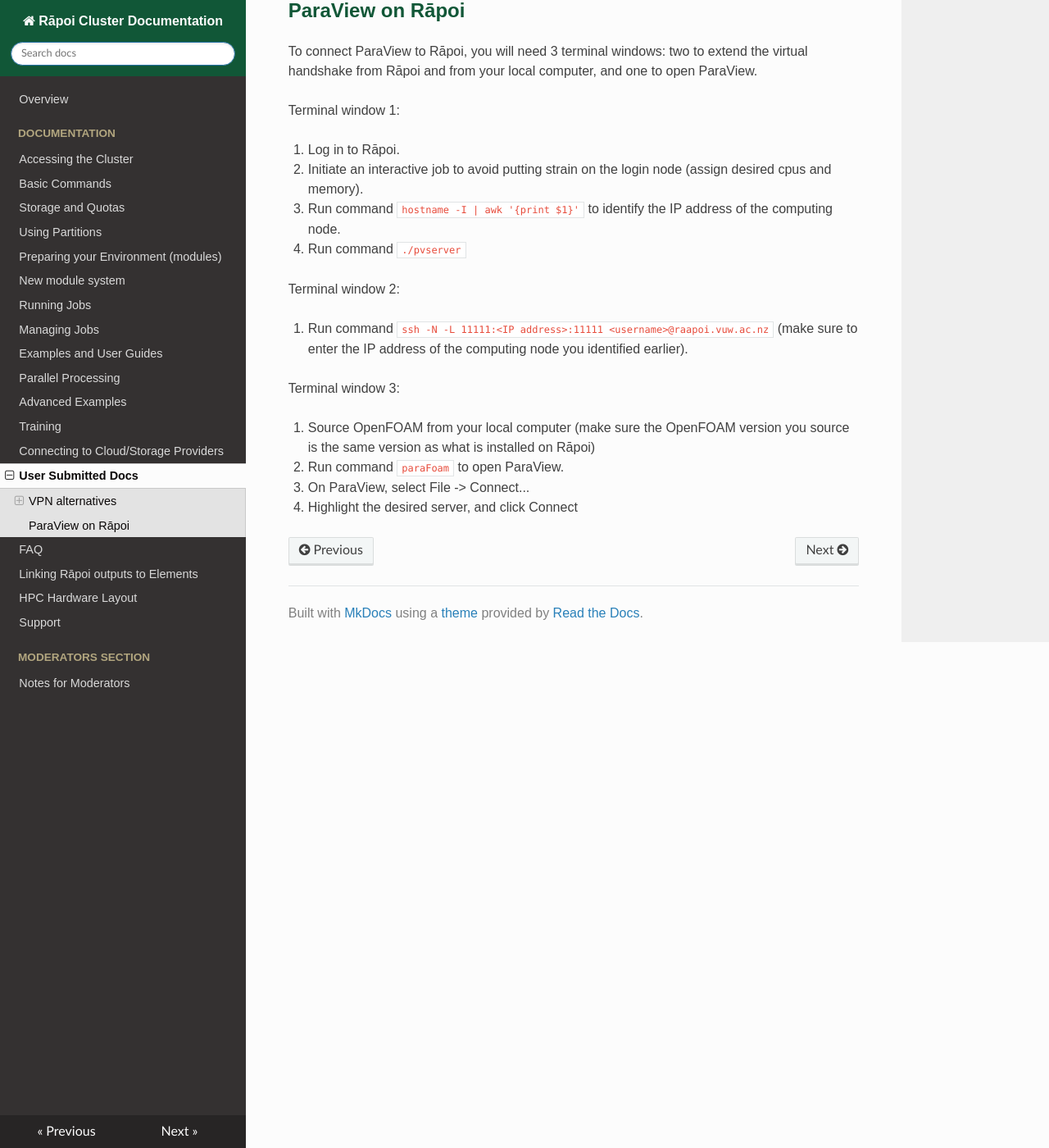
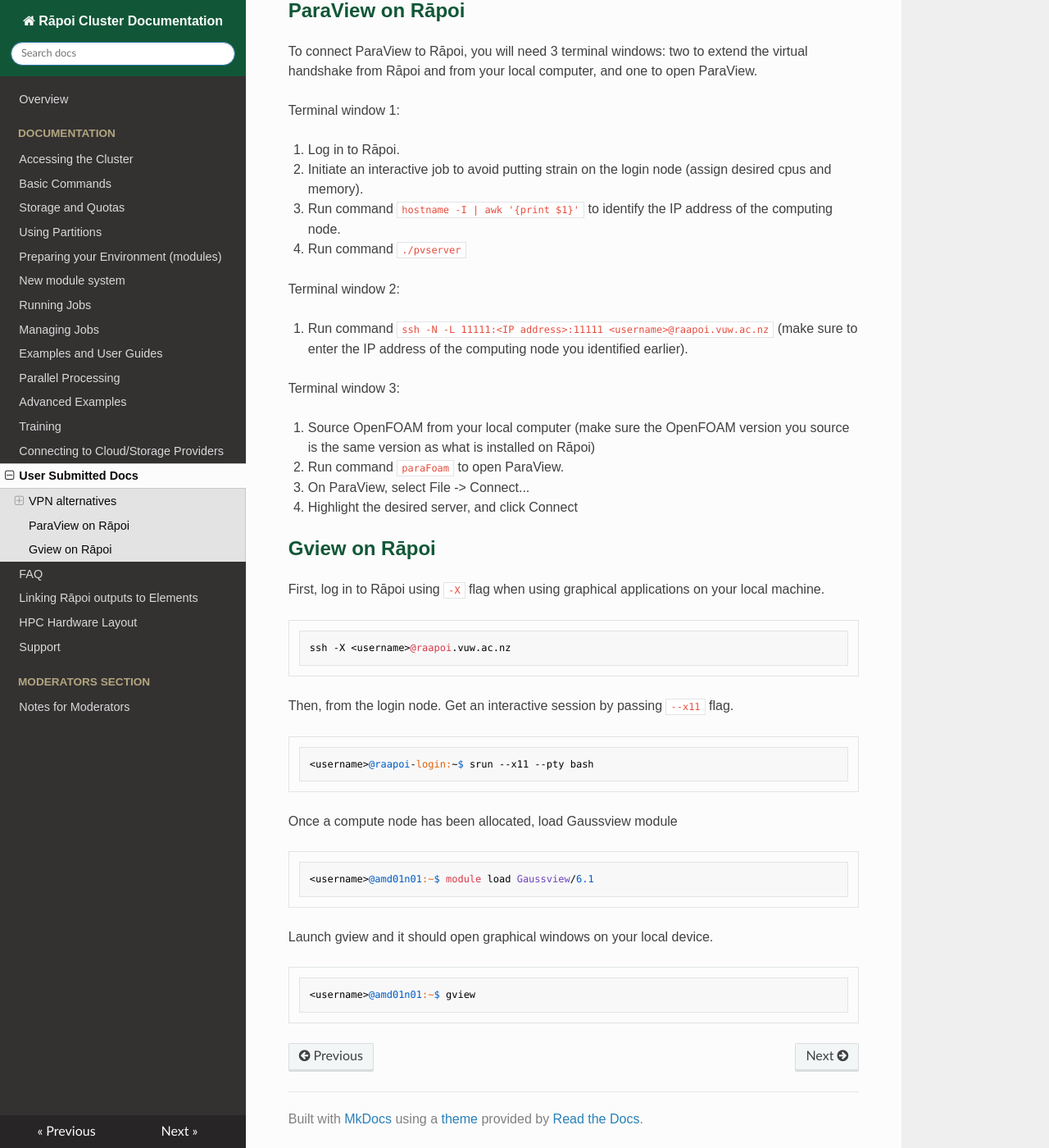
Before and after one commit to vuw-research-computing/raapoi-docs, an MkDocs documentation site: the page built from docs/usersub.md, in a window 1280 px wide and 1400 px high, scrolled down 1769 px. Shown: the whole window at 82% size. Built offline with MkDocs 1.6.1, drawn with Linux system fonts in a browser that asks for light colours; nearby versions of some CDN libraries; some web fonts are replaced.

Commit message:
Docs: Update hardware layout and userdocs with Gview

````diff
--- a/docs/usersub.md
+++ b/docs/usersub.md
@@ -9,3 +9,7 @@
 {%
    include-markdown "usersub/paraview.md"
 %}
+
+{%
+   include-markdown "usersub/gview.md"
+%}
--- /dev/null
+++ b/docs/usersub/gview.md
@@ -0,0 +1,28 @@
+## Gview on Rāpoi
+
+First, log in to Rāpoi using ``-X`` flag when using graphical applications on your local machine.
+
+```bash
+ssh -X <username>@raapoi.vuw.ac.nz
+```
+
+
+Then, from the login node. Get an interactive session by passing ``--x11`` flag.
+
+```
+<username>@raapoi-login:~$ srun --x11 --pty bash
+```
+
+
+Once a compute node has been allocated, load Gaussview module
+
+```
+<username>@amd01n01:~$ module load Gaussview/6.1
+```
+
+
+Launch gview and it should open graphical windows on your local device.
+
+```
+<username>@amd01n01:~$ gview
+```
````
Also changed, not shown: docs/hpclayout.md (+46 -30 lines).
